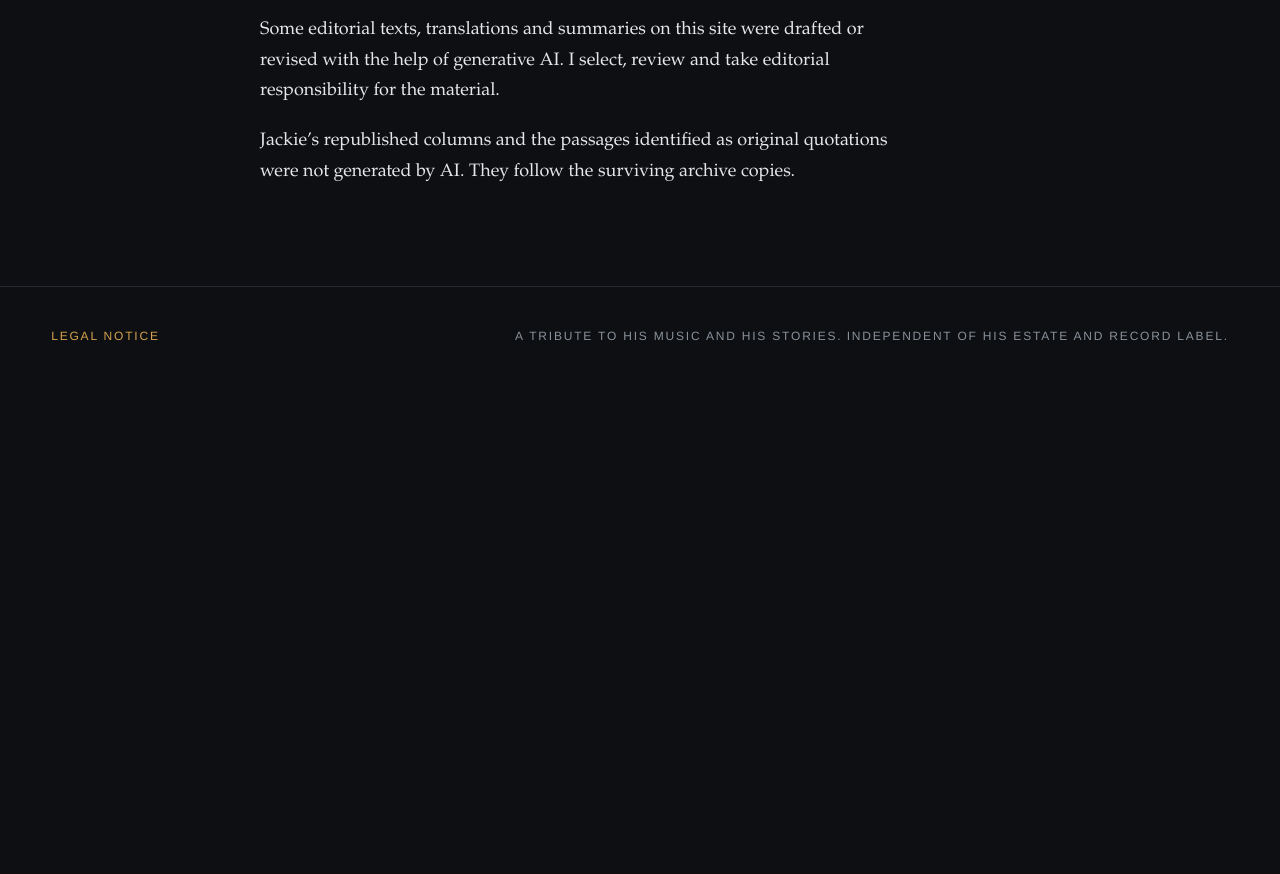
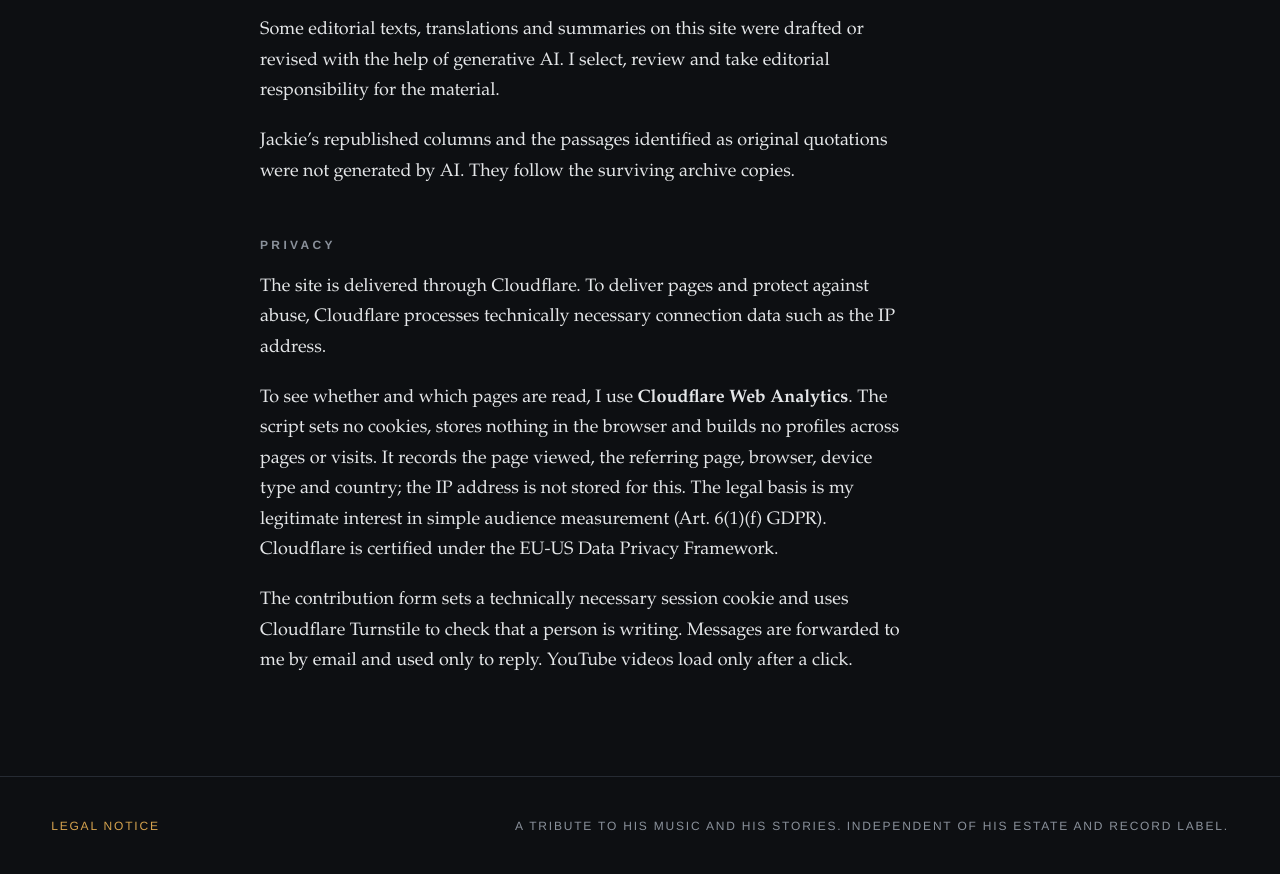
Before and after one commit to stefangrunert/jackieleven.com, a PHP site: page /en/legal-notice in a window 1280 px wide. Shown: the part 639-1513 px from the top of the page. Before the commit the page ends 980 px from the top, so only its background shows below. Run offline with PHP 8.4, Linux system fonts and the light colour scheme.

Commit message:
Add Cloudflare Web Analytics and a privacy section
The cookieless beacon loads only on the live host; the CSP allows its
script and report endpoint. The legal notice now explains delivery via
Cloudflare, the analytics, the contact form and click-to-load videos.

Co-Authored-By: Claude Opus 5.5 <noreply@anthropic.com>

```diff
--- a/app/seo.php
+++ b/app/seo.php
@@ -3,6 +3,8 @@ declare(strict_types=1);
 
 /** Public identity is fixed; never build canonical URLs from an untrusted Host header. */
 const SEO_ORIGIN = 'https://jackieleven.com';
+/** Cloudflare Web Analytics: cookieless page counts, only on the live host. The token is public. */
+const ANALYTICS_TOKEN = 'a04a23aa95f4461e93097b9a51e528fc';
 
 function seo_live(): bool
 {
--- a/app/views/de/impressum.php
+++ b/app/views/de/impressum.php
@@ -13,4 +13,9 @@
   <h2>Texte und generative KI</h2>
   <p>Einige redaktionelle Texte, Übersetzungen und Zusammenfassungen auf dieser Seite wurden mit Unterstützung generativer KI entworfen oder überarbeitet. Auswahl, Prüfung und redaktionelle Verantwortung liegen bei mir.</p>
   <p>Jackies wiederveröffentlichte Kolumnen und die als solche gekennzeichneten Originalzitate wurden nicht mit KI erstellt. Sie folgen den erhaltenen Archivfassungen.</p>
+
+  <h2>Datenschutz</h2>
+  <p>Die Seite wird über Cloudflare ausgeliefert. Für die Zustellung und zum Schutz vor Missbrauch verarbeitet Cloudflare technisch notwendige Verbindungsdaten wie die IP-Adresse.</p>
+  <p>Um zu sehen, ob und welche Seiten gelesen werden, nutze ich <strong>Cloudflare Web Analytics</strong>. Das Skript setzt keine Cookies, speichert nichts im Browser und erstellt keine Profile über Seiten oder Besuche hinweg. Erfasst werden die aufgerufene Seite, die verweisende Seite, Browser, Gerätetyp und Land; die IP-Adresse wird dafür nicht gespeichert. Rechtsgrundlage ist mein berechtigtes Interesse an einer einfachen Reichweitenmessung (Art. 6 Abs. 1 lit. f DSGVO). Cloudflare ist unter dem EU-US Data Privacy Framework zertifiziert.</p>
+  <p>Das Mitmachen-Formular setzt ein technisch notwendiges Sitzungscookie und prüft mit Cloudflare Turnstile, ob ein Mensch schreibt. Nachrichten werden per E-Mail an mich weitergeleitet und nur zur Beantwortung verwendet. YouTube-Videos werden erst nach einem Klick geladen.</p>
 </article>
--- a/app/views/en/impressum.php
+++ b/app/views/en/impressum.php
@@ -13,4 +13,9 @@
   <h2>Writing and generative AI</h2>
   <p>Some editorial texts, translations and summaries on this site were drafted or revised with the help of generative AI. I select, review and take editorial responsibility for the material.</p>
   <p>Jackie’s republished columns and the passages identified as original quotations were not generated by AI. They follow the surviving archive copies.</p>
+
+  <h2>Privacy</h2>
+  <p>The site is delivered through Cloudflare. To deliver pages and protect against abuse, Cloudflare processes technically necessary connection data such as the IP address.</p>
+  <p>To see whether and which pages are read, I use <strong>Cloudflare Web Analytics</strong>. The script sets no cookies, stores nothing in the browser and builds no profiles across pages or visits. It records the page viewed, the referring page, browser, device type and country; the IP address is not stored for this. The legal basis is my legitimate interest in simple audience measurement (Art. 6(1)(f) GDPR). Cloudflare is certified under the EU-US Data Privacy Framework.</p>
+  <p>The contribution form sets a technically necessary session cookie and uses Cloudflare Turnstile to check that a person is writing. Messages are forwarded to me by email and used only to reply. YouTube videos load only after a click.</p>
 </article>
--- a/app/views/layout.php
+++ b/app/views/layout.php
@@ -75,5 +75,8 @@
 <?php if ($nav === 'hoeren'): ?>
 <script src="/assets/js/hoeren.js?v=<?= filemtime(PUBLIC_ROOT . '/assets/js/hoeren.js') ?>" defer></script>
 <?php endif; ?>
+<?php if (seo_live()): ?>
+<script src="https://static.cloudflareinsights.com/beacon.min.js" data-cf-beacon='{"token": "<?= ANALYTICS_TOKEN ?>"}' defer></script>
+<?php endif; ?>
 </body>
 </html>
--- a/werkzeug/seo.php
+++ b/werkzeug/seo.php
@@ -60,4 +60,9 @@ seo_pruefe(str_contains(seo_anfrage('/robots.txt')[0], 'Sitemap: ' . SEO_ORIGIN
 $chapter = url('kapitel', ['slug'=>kapitelliste()[0]['slug']], 'en');
 seo_pruefe(!in_array(SEO_ORIGIN . $chapter, $urls, true) && str_contains(seo_anfrage($chapter)[0], 'noindex'), 'Fictional chapter indexable');
 seo_pruefe(str_contains(seo_anfrage('/en/biography')[0], 'class="pastiche-text" data-nosnippet'), 'Fictional prose allowed in search snippets');
+$beacon = '//script[@src="https://static.cloudflareinsights.com/beacon.min.js"]';
+$doc = new DOMDocument(); $doc->loadHTML(seo_anfrage('/en/')[0], LIBXML_NOERROR); $live = new DOMXPath($doc);
+seo_pruefe($live->query($beacon)->length === 1 && str_contains($live->query($beacon)[0]->getAttribute('data-cf-beacon'), ANALYTICS_TOKEN), 'Analytics beacon missing on live host');
+$doc = new DOMDocument(); $doc->loadHTML(seo_anfrage('/en/', 'localhost:8765')[0], LIBXML_NOERROR); $dev = new DOMXPath($doc);
+seo_pruefe($dev->query($beacon)->length === 0, 'Analytics beacon on dev host');
 echo count($urls) . " sitemap URLs checked; metadata, languages, structured data, filters, 404, staging and pastiche checks passed.\n";
```
Also changed, not shown: 1 other file.
